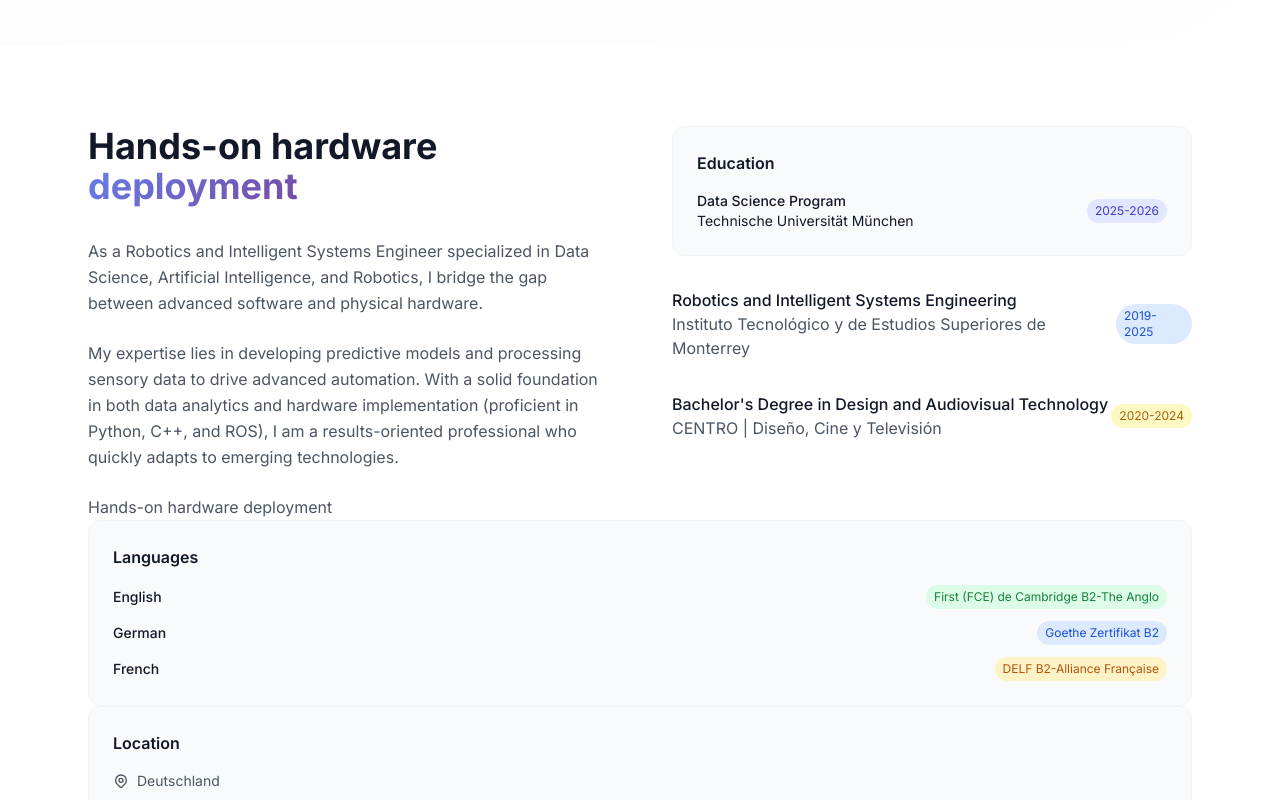
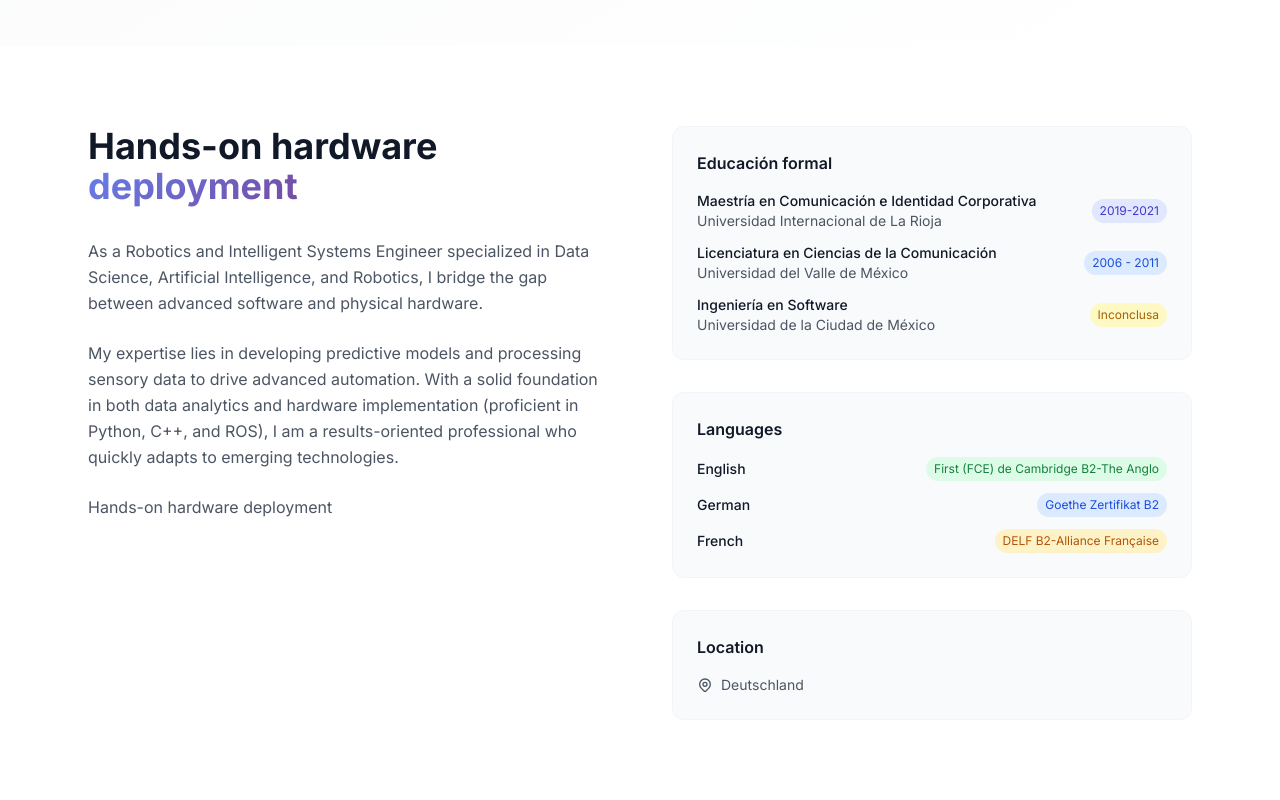
Before and after one commit to alejandrabarcena/revicv, a website: page index.html in a window 1280 px wide. Shown: the part 700-1500 px from the top of the page. Drawn offline with nearby package versions, Linux system fonts and the light colour scheme.

Commit message:
Update index.html

```diff
--- a/index.html
+++ b/index.html
@@ -294,52 +294,51 @@
 
           <div class="space-y-8">
             <!-- Education -->
-            <div class="card-minimal bg-gray-50 p-6 rounded-xl">
-              <h3 class="font-semibold mb-4 text-gray-900">Education</h3>
+             <div class="card-minimal bg-gray-50 p-6 rounded-xl">
+              <h3 class="font-semibold mb-4 text-gray-900">Educación formal</h3>
               <div class="space-y-3 text-sm">
                 <div class="flex justify-between items-center">
                   <div>
                     <p class="font-medium text-gray-900">
-                      Data Science Program
+                      Maestría en Comunicación e Identidad Corporativa
                     </p>
-                    <p class="text-gray-900">
-                     Technische Universität München
+                    <p class="text-gray-600">
+                      Universidad Internacional de La Rioja
                     </p>
                   </div>
                   <span
                     class="text-xs bg-indigo-100 text-indigo-700 px-2 py-1 rounded-full"
                   >
-                   2025-2026
-                </span>
-              </div>
-            </div>
-          </div>
-             <div class="flex justify-between items-center">
+                    2019-2021
+                  </span>
+                </div>
+
+                <div class="flex justify-between items-center">
                   <div>
                     <p class="font-medium text-gray-900">
-                      Robotics and Intelligent Systems Engineering
+                      Licenciatura en Ciencias de la Comunicación
                     </p>
-                    <p class="text-gray-600"> Instituto Tecnológico y de Estudios Superiores de Monterrey </p>
+                    <p class="text-gray-600">Universidad del Valle de México</p>
                   </div>
                   <span
                     class="text-xs bg-blue-100 text-blue-700 px-2 py-1 rounded-full"
                   >
-                    2019-2025
+                    2006 - 2011
                   </span>
                 </div>
                 <div class="flex justify-between items-center">
                 <div>
                   <p class="font-medium text-gray-900">
-                    Bachelor's Degree in Design and Audiovisual Technology
+                    Ingeniería en Software
                   </p>
                   <p class="text-gray-600">
-                    CENTRO | Diseño, Cine y Televisión
+                    Universidad de la Ciudad de México
                   </p>
                 </div>
                 <span
                   class="text-xs bg-yellow-100 text-yellow-700 px-2 py-1 rounded-full"
                 >
-                  2020-2024
+                  Inconclusa
                 </span>
               </div>
             </div>
```
